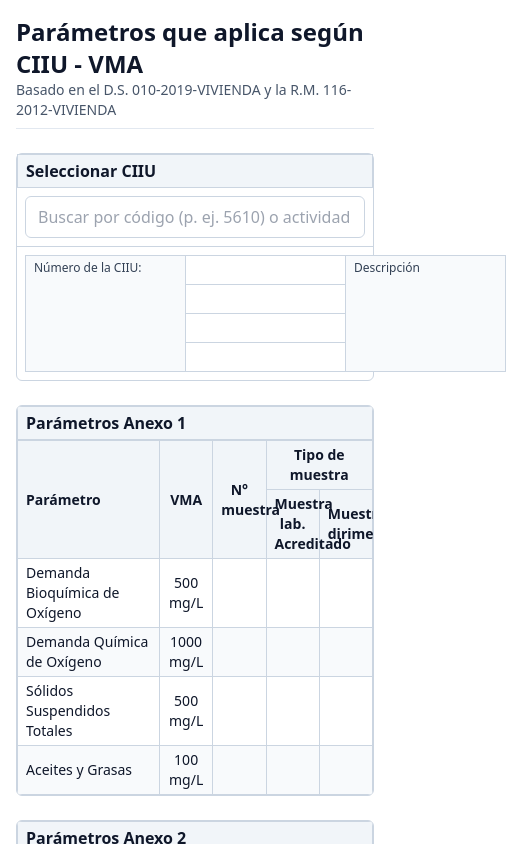
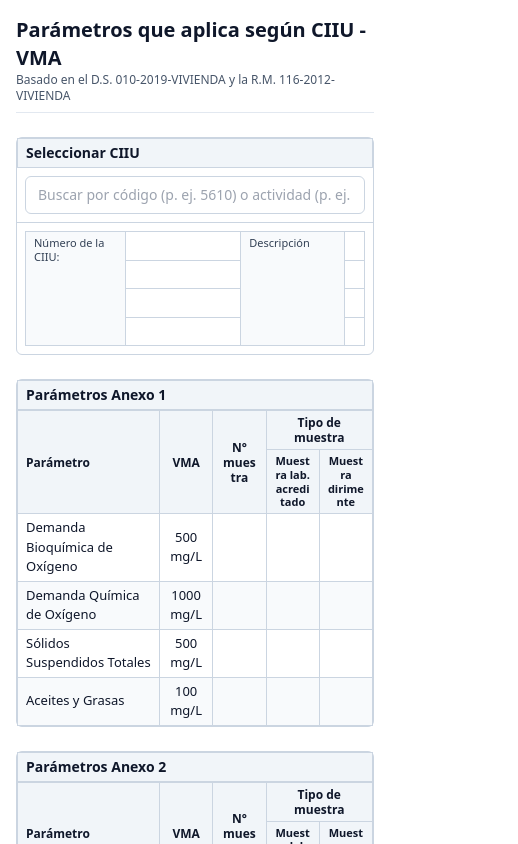
Before and after one commit to Valisage/VMA-CIIU, a React (Vite) app: page / in a window 390 px wide. Shown: the top 844 px of the page, 518 px wide, since content can reach past the window. Built offline with nearby package versions, Linux system fonts and the light colour scheme.

Commit message:
Update App.tsx

```diff
--- a/src/App.tsx
+++ b/src/App.tsx
@@ -1,20 +1,26 @@
 import React, { useMemo, useState, useEffect, useRef } from "react";
 import CIIU_MAP from "./CIIU_MAP";
 
-const TD = "border border-slate-300 px-2 py-1";
+// ====== Estilos reutilizables ======
+const TD = "border border-slate-300 px-2 py-1 break-words";
 const TD_CENTER = TD + " text-center";
 const TH = TD + " bg-slate-100 font-semibold";
 
+// ====== Tipos ======
 type CiiuEntry = { actividad: string; parametros: string[] };
 type CIIUMap = Record<string, CiiuEntry[]>;
 type ParamInfo = { vma: string; dir: boolean; annex: 1 | 2 };
+
 type Cells = { vma: string; n: "" | "1" | "2"; lab: "X" | ""; dir: "X" | "" };
 
+// ====== Tabla VMA / Dirimente por parámetro ======
 const PARAM_INFO: Record<string, ParamInfo> = {
+  // Anexo 1
   "Demanda Bioquímica de Oxígeno": { vma: "500 mg/L", dir: false, annex: 1 },
   "Demanda Química de Oxígeno": { vma: "1000 mg/L", dir: true, annex: 1 },
   "Sólidos Suspendidos Totales": { vma: "500 mg/L", dir: false, annex: 1 },
   "Aceites y Grasas": { vma: "100 mg/L", dir: true, annex: 1 },
+  // Anexo 2
   "Aluminio": { vma: "10 mg/L", dir: true, annex: 2 },
   "Arsénico": { vma: "0.5 mg/L", dir: true, annex: 2 },
   "Boro": { vma: "4 mg/L", dir: true, annex: 2 },
@@ -36,6 +42,7 @@ const PARAM_INFO: Record<string, ParamInfo> = {
   "Temperatura": { vma: "< 35 °C", dir: false, annex: 2 },
 };
 
+// ====== Utilidades ======
 function unionParams(codes: string[], map: CIIUMap): Set<string> {
   const out = new Set<string>();
   for (const code of codes) {
@@ -58,14 +65,16 @@ function getCells(param: string, union: Set<string>): Cells {
 }
 
 function stripDiacritics(s: string): string {
-  return s.normalize("NFD").replace(/[\u0300-\u036f]/g, "").toLowerCase();
+  return s.normalize("NFD").replace(/[̀-ͯ]/g, "").toLowerCase();
 }
 
+// ====== App (ajuste de ancho en móvil, sin perder formato) ======
 export default function App() {
   const [selected, setSelected] = useState<string[]>([]);
   const [q, setQ] = useState<string>("");
   const [focused, setFocused] = useState<boolean>(false);
 
+  // Cerrar dropdown al clickear fuera
   const containerRef = useRef<HTMLDivElement | null>(null);
   useEffect(() => {
     const onClick = (e: MouseEvent) => {
@@ -76,6 +85,7 @@ export default function App() {
     return () => document.removeEventListener("click", onClick);
   }, []);
 
+  // Opciones para el autocompletado
   const options = useMemo(() => {
     const list: { code: string; label: string; actividades: string[] }[] = [];
     for (const [code, entries] of Object.entries(CIIU_MAP as Record<string, {actividad:string;parametros:string[]}[]>)) {
@@ -97,46 +107,38 @@ export default function App() {
 
   const addCode = (code: string) => {
     if (!code) return;
-    setSelected((prev) => {
-      if (prev.includes(code)) return prev;
-      return [...prev, code]; // sin límite
-    });
+    setSelected((prev) => (prev.includes(code) ? prev : [...prev, code]));
     setQ("");
     setFocused(false);
   };
-
   const removeCode = (code: string) => setSelected((prev) => prev.filter((c) => c !== code));
 
+  // Tests mínimos (silenciosos)
   useEffect(() => {
     try {
       const u1 = new Set<string>(["Demanda Química de Oxígeno"]);
       const t1 = getCells("Demanda Química de Oxígeno", u1);
       console.assert(t1.n === "2" && t1.lab === "X" && t1.dir === "X");
-
       const u2 = new Set<string>(["Demanda Bioquímica de Oxígeno"]);
       const t2 = getCells("Demanda Bioquímica de Oxígeno", u2);
       console.assert(t2.n === "1" && t2.lab === "X" && t2.dir === "");
-
-      const u3 = new Set<string>([]);
-      const t3 = getCells("Zinc", u3);
-      console.assert(t3.n === "" && t3.lab === "" && t3.dir === "");
     } catch {}
   }, []);
 
   return (
     <div className="min-h-screen bg-white text-slate-900">
-      <div className="max-w-7xl mx-auto p-4 space-y-6">
-        <header className="flex items-end justify-between border-b border-slate-200 pb-2">
-          <div>
-            <h1 className="text-2xl font-semibold">Parámetros que aplica según CIIU - VMA</h1>
-            <div className="text-sm text-slate-600">
+      <div className="mx-auto max-w-7xl p-4 space-y-6">
+        {/* Encabezado */}
+        <header className="border-b border-slate-200 pb-2">
+          <h1 className="text-xl sm:text-2xl font-semibold">Parámetros que aplica según CIIU - VMA</h1>
+          <div className="text-xs sm:text-sm text-slate-600">
             Basado en el D.S. 010-2019-VIVIENDA y la R.M. 116-2012-VIVIENDA
-            </div>
           </div>
         </header>
 
+        {/* Selector con búsqueda (mismo formato) */}
         <section className="border border-slate-300 rounded-md bg-white">
-          <div className={TH}>Seleccionar CIIU</div>
+          <div className={TH + " text-sm"}>Seleccionar CIIU</div>
           <div ref={containerRef} className="relative">
             <div className="flex items-center gap-2 p-2">
               <input
@@ -147,7 +149,7 @@ export default function App() {
                   if (e.key === "Enter" && visible[0]) addCode(visible[0].code);
                 }}
                 placeholder="Buscar por código (p. ej. 5610) o actividad (p. ej. restaurantes)"
-                className="w-full px-3 py-2 rounded-md bg-white border border-slate-300 outline-none"
+                className="w-full px-3 py-2 rounded-md bg-white border border-slate-300 outline-none text-sm"
               />
             </div>
 
@@ -165,10 +167,11 @@ export default function App() {
                       className="px-3 py-2 hover:bg-slate-100 cursor-pointer"
                       onClick={() => addCode(o.code)}
                     >
-                      <div className="grid grid-cols-[160px_1fr] gap-x-4">
-                        <div className="text-xs text-slate-500">Número de la CIIU:</div>
+                      {/* Formato norma */}
+                      <div className="grid grid-cols-1 sm:grid-cols-[160px_1fr] gap-x-4">
+                        <div className="text-[11px] text-slate-500">Número de la CIIU:</div>
                         <div className="font-mono text-sm">{o.code}</div>
-                        <div className="text-xs text-slate-500">Descripción</div>
+                        <div className="text-[11px] text-slate-500">Descripción</div>
                         <div className="text-sm leading-tight">{o.actividades[0] || "(sin actividad)"}</div>
                       </div>
                     </li>
@@ -178,12 +181,13 @@ export default function App() {
             )}
           </div>
 
-          <div className="p-2 border-t border-slate-300">
-            <table className="w-full text-sm table-fixed border-collapse">
+          {/* Seleccionados: tabla RESPONSIVE, ajusta al ancho en móvil */}
+          <div className="p-2 border-t border-slate-300 overflow-x-hidden">
+            <table className="w-full text-[13px] sm:text-sm border-collapse">
               <colgroup>
-                <col style={{ width: "160px" }} />
-                <col style={{ width: "160px" }} />
-                <col style={{ width: "160px" }} />
+                <col className="w-[110px] sm:w-[160px]" />
+                <col className="w-[140px] sm:w-[160px]" />
+                <col className="w-[110px] sm:w-[160px]" />
                 <col />
               </colgroup>
               <tbody>
@@ -194,10 +198,7 @@ export default function App() {
                   return (
                     <tr key={idx} className="align-top">
                       {idx === 0 && (
-                        <td
-                          rowSpan={4}
-                          className="border border-slate-300 bg-slate-50 text-xs text-slate-700 px-2 py-1 whitespace-nowrap align-top"
-                        >
+                        <td rowSpan={4} className="border border-slate-300 bg-slate-50 text-[11px] sm:text-xs text-slate-700 px-2 py-1 whitespace-normal sm:whitespace-nowrap leading-tight align-top">
                           Número de la CIIU:
                         </td>
                       )}
@@ -219,19 +220,12 @@ export default function App() {
                         )}
                       </td>
                       {idx === 0 && (
-                        <td
-                          rowSpan={4}
-                          className="border border-slate-300 bg-slate-50 text-xs text-slate-700 px-2 py-1 whitespace-nowrap align-top"
-                        >
+                        <td rowSpan={4} className="border border-slate-300 bg-slate-50 text-[11px] sm:text-xs text-slate-700 px-2 py-1 whitespace-normal sm:whitespace-nowrap leading-tight align-top">
                           Descripción
                         </td>
                       )}
                       <td className="border border-slate-300 px-2 py-1">
-                        {desc ? (
-                          <span className="text-sm leading-tight">{desc}</span>
-                        ) : (
-                          <span className="text-slate-300">&nbsp;</span>
-                        )}
+                        {desc ? <span className="text-sm leading-tight">{desc}</span> : <span className="text-slate-300">&nbsp;</span>}
                       </td>
                     </tr>
                   );
@@ -241,9 +235,11 @@ export default function App() {
           </div>
         </section>
 
+        {/* Tablas de parámetros: ajustan al ancho y las cabeceras envuelven texto */}
         <ParametrosTabla annex={1} selectedUnion={selectedUnion} titulo="Parámetros Anexo 1" />
         <ParametrosTabla annex={2} selectedUnion={selectedUnion} titulo="Parámetros Anexo 2" />
 
+        {/* Pie */}
         <footer className="text-center text-xs text-slate-600 pt-2 border-t border-slate-200">
           Desarrollado por Sergio Gonzales Espinoza
         </footer>
@@ -252,32 +248,18 @@ export default function App() {
   );
 }
 
-function ParametrosTabla({
-  annex,
-  selectedUnion,
-  titulo,
-}: {
-  annex: 1 | 2;
-  selectedUnion: Set<string>;
-  titulo: string;
-}) {
+// ====== Componentes ======
+function ParametrosTabla({ annex, selectedUnion, titulo }: { annex: 1 | 2; selectedUnion: Set<string>; titulo: string }) {
   const params = useMemo(() => Object.keys(PARAM_INFO).filter((k) => PARAM_INFO[k].annex === annex), [annex]);
   return <TablaBase titulo={titulo} params={params} selectedUnion={selectedUnion} />;
 }
 
-function TablaBase({
-  titulo,
-  params,
-  selectedUnion,
-}: {
-  titulo: string;
-  params: string[];
-  selectedUnion: Set<string>;
-}) {
+function TablaBase({ titulo, params, selectedUnion }: { titulo: string; params: string[]; selectedUnion: Set<string> }) {
   return (
-    <section className="border border-slate-300 rounded-md overflow-x-auto">
-      <div className={TH}>{titulo}</div>
-      <table className="w-full text-sm table-fixed border-collapse">
+    <section className="border border-slate-300 rounded-md">
+      <div className={TH + " text-sm"}>{titulo}</div>
+      <div className="overflow-x-hidden">
+        <table className="w-full text-[13px] sm:text-sm table-fixed border-collapse">
           <colgroup>
             <col style={{ width: "40%" }} />
             <col style={{ width: "15%" }} />
@@ -287,14 +269,20 @@ function TablaBase({
           </colgroup>
           <thead className="bg-slate-100">
             <tr>
-            <th className={TH + " text-left"} rowSpan={2}>Parámetro</th>
-            <th className={TH + " text-center"} rowSpan={2}>VMA</th>
-            <th className={TH + " text-center"} rowSpan={2}>N° muestra</th>
-            <th className={TH + " text-center"} colSpan={2}>Tipo de muestra</th>
+              <th className={TH + " text-left text-[12px] sm:text-sm leading-tight"} rowSpan={2}>Parámetro</th>
+              <th className={TH + " text-center text-[12px] sm:text-sm leading-tight"} rowSpan={2}>VMA</th>
+              <th className={TH + " text-center text-[12px] sm:text-sm leading-tight"} rowSpan={2}>N° muestra</th>
+              <th className={TH + " text-center text-[12px] sm:text-sm leading-tight"} colSpan={2}>Tipo de muestra</th>
             </tr>
             <tr>
-            <th className={TH + " text-center"}>Muestra lab. Acreditado</th>
-            <th className={TH + " text-center"}>Muestra dirimente</th>
+              <th className={TH + " text-center text-[11px] sm:text-sm leading-tight whitespace-normal"}>
+                <span className="hidden sm:inline">Muestra lab. Acreditado</span>
+                <span className="sm:hidden block">Muestra lab.<br/>acreditado</span>
+              </th>
+              <th className={TH + " text-center text-[11px] sm:text-sm leading-tight whitespace-normal"}>
+                <span className="hidden sm:inline">Muestra dirimente</span>
+                <span className="sm:hidden block">Muestra<br/>dirimente</span>
+              </th>
             </tr>
           </thead>
           <tbody>
@@ -312,6 +300,7 @@ function TablaBase({
             })}
           </tbody>
         </table>
+      </div>
     </section>
   );
 }
```
Lines whose indentation alone changed are shown as unchanged.
